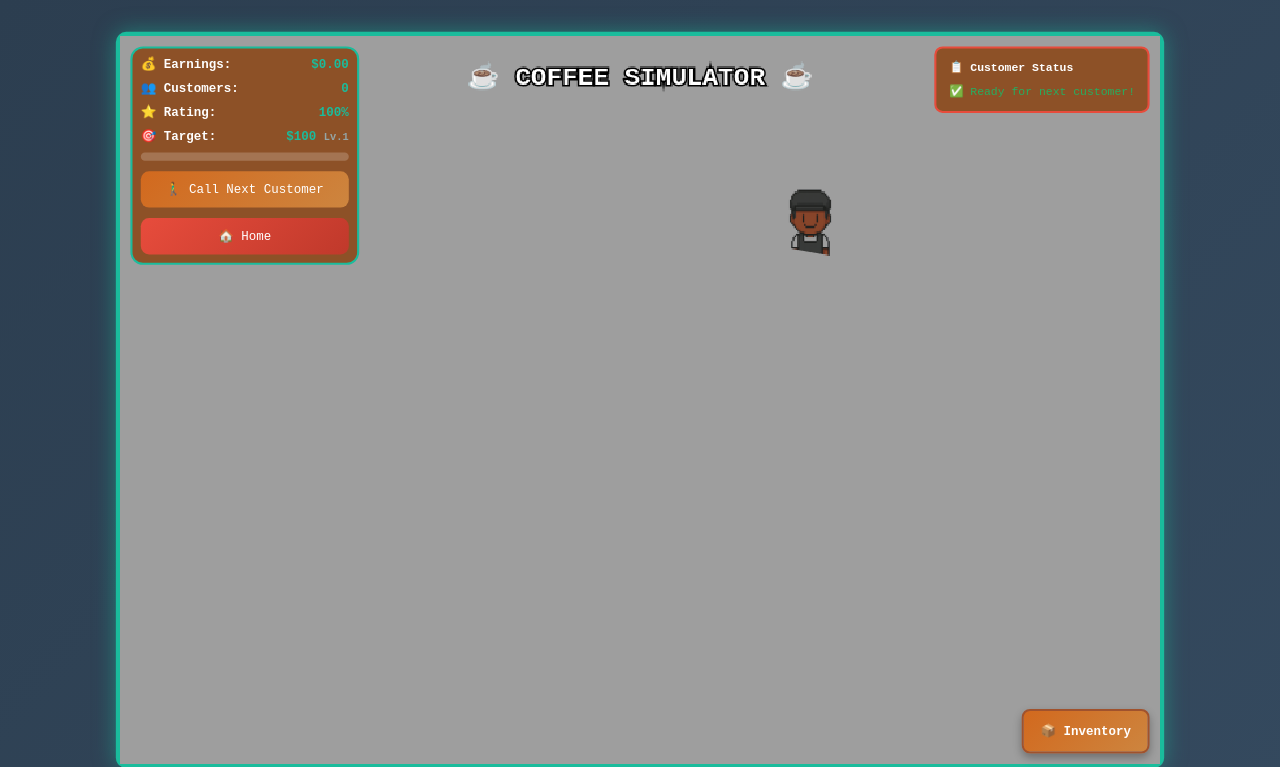
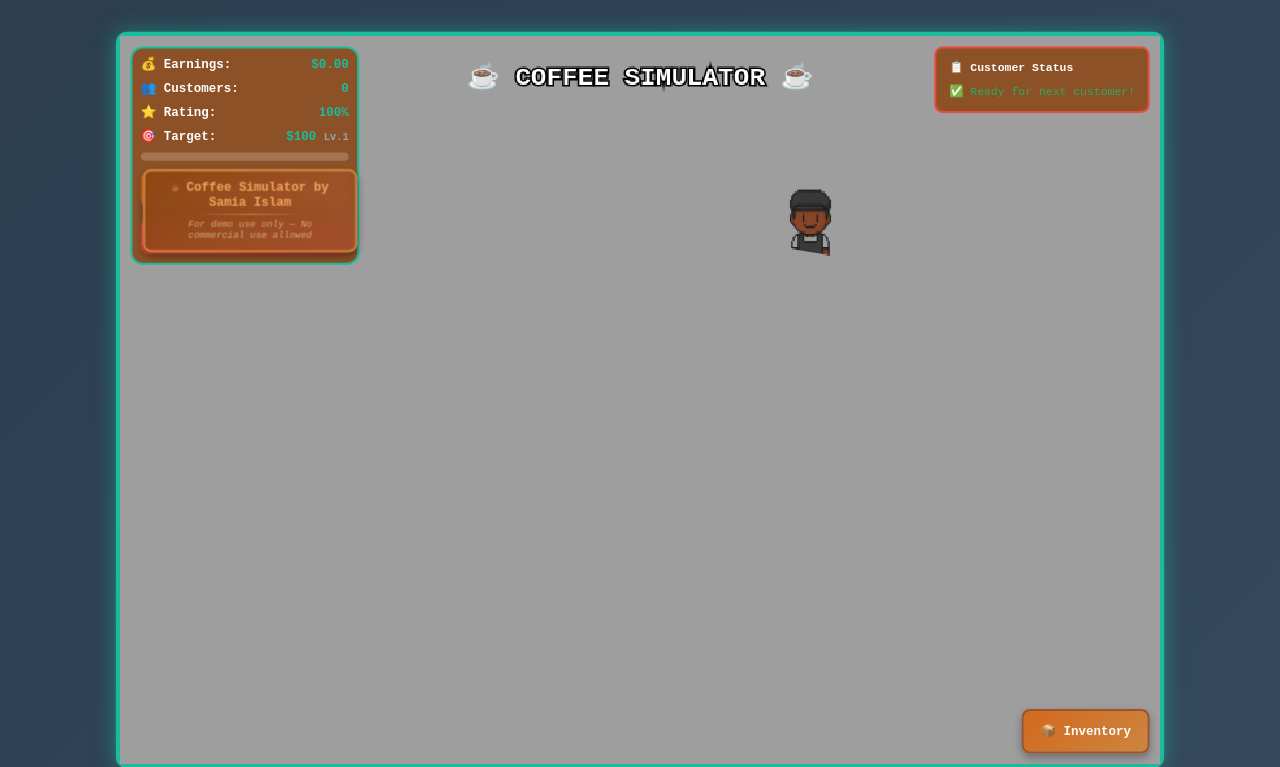
Before and after one commit to SamiaIslam22/Coffee-Simulator, a Flask app: page /pixel in a window 1280 px wide. Shown: the top 767 px of the page. Run offline with Flask 3, Linux system fonts and the light colour scheme; some libraries are stand-ins or nearby versions.

Commit message:
Add developer credit footer

```diff
--- a/frontend/templates/pixel_game.html
+++ b/frontend/templates/pixel_game.html
@@ -596,6 +596,63 @@
                 opacity: 0;
             }
         }
+        /* ✨ DEVELOPER CREDIT FOOTER */
+#developerCredit {
+    position: absolute;
+    bottom: 10px;
+    left: 10px;
+    background: linear-gradient(135deg, rgba(139, 69, 19, 0.95), rgba(160, 82, 45, 0.9));
+    color: #DEB887;
+    padding: 8px 12px;
+    border-radius: 8px;
+    border: 2px solid #CD853F;
+    font-family: 'Courier New', monospace;
+    font-size: 11px;
+    z-index: 15;
+    box-shadow: 0 4px 8px rgba(0,0,0,0.4);
+    backdrop-filter: blur(5px);
+    transition: all 0.3s ease;
+    max-width: 200px;
+    text-align: center;
+}
+
+#developerCredit:hover {
+    background: linear-gradient(135deg, rgba(205, 133, 63, 0.95), rgba(222, 184, 135, 0.9));
+    transform: translateY(-2px);
+    box-shadow: 0 6px 12px rgba(0,0,0,0.5);
+    border-color: #DEB887;
+}
+
+.credit-header {
+    color: #F4A460;
+    font-weight: bold;
+    margin-bottom: 2px;
+    font-size: 12px;
+}
+
+.credit-subtitle {
+    color: #D2B48C;
+    font-size: 9px;
+    font-style: italic;
+    opacity: 0.9;
+    line-height: 1.2;
+}
+
+.credit-divider {
+    width: 60%;
+    height: 1px;
+    background: linear-gradient(90deg, transparent, #CD853F, transparent);
+    margin: 4px auto;
+}
+
+@keyframes sparkle {
+    0%, 100% { opacity: 0.7; transform: scale(1); }
+    50% { opacity: 1; transform: scale(1.05); }
+}
+
+#developerCredit:hover .credit-header {
+    animation: sparkle 2s ease-in-out infinite;
+}
     </style>
 </head>
 <body>
@@ -615,6 +672,11 @@
                 <span class="ui-label">💰 Earnings:</span>
                 <span class="ui-value">$<span id="earnings">0.00</span></span>
             </div>
+            <div id="developerCredit">
+    <div class="credit-header">☕ Coffee Simulator by Samia Islam</div>
+    <div class="credit-divider"></div>
+    <div class="credit-subtitle">For demo use only — No commercial use allowed</div>
+</div>
             <div class="ui-stat">
                 <span class="ui-label">👥 Customers:</span>
                 <span class="ui-value"><span id="customers">0</span></span>
```
